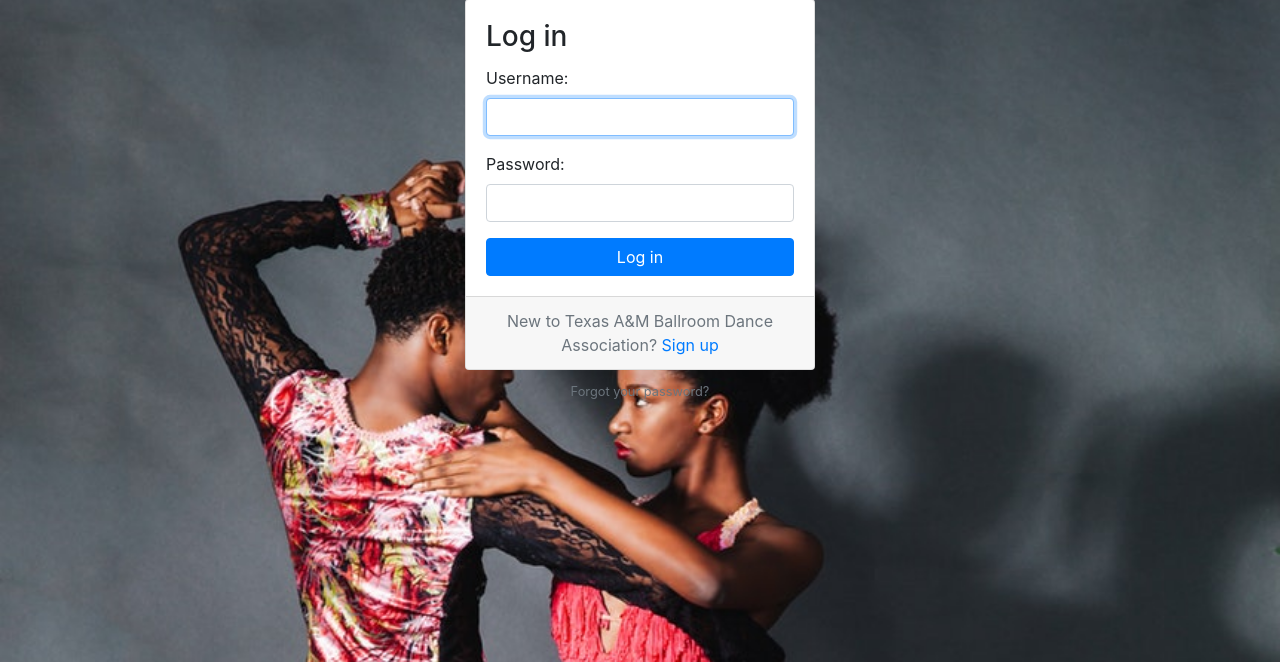
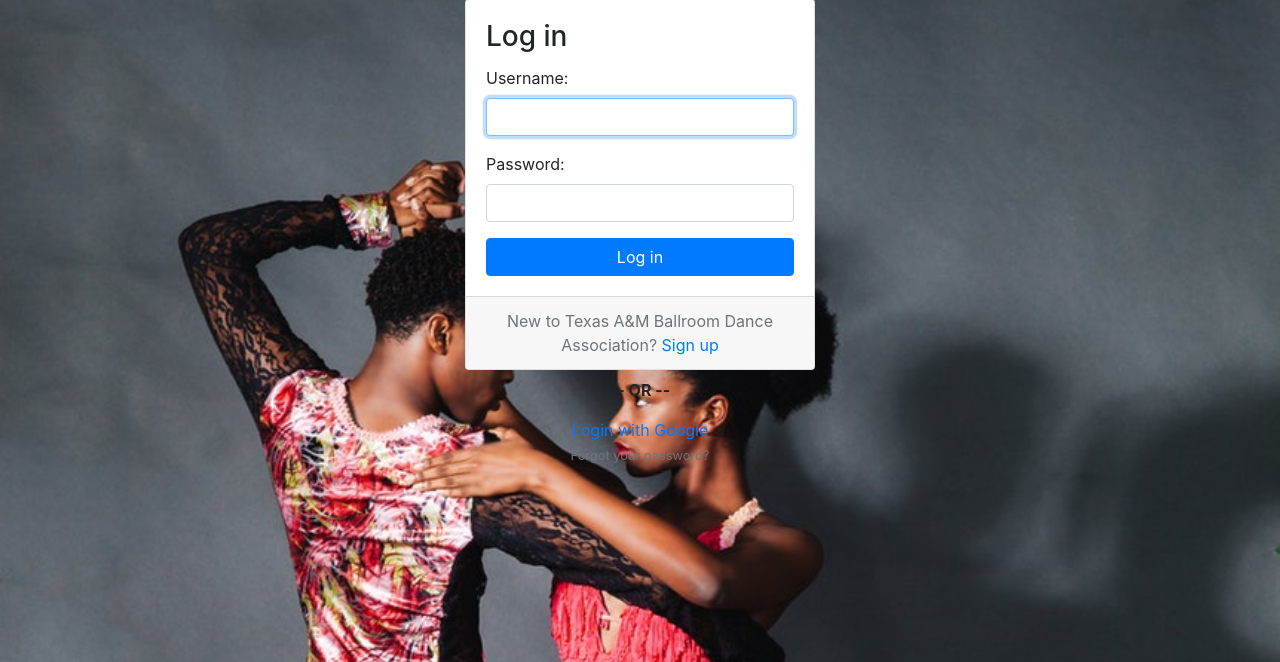
Before and after one commit to K20shores/TAMBDA, a Django app: page /login/ in a window 1280 px wide. Shown: the part 97-759 px from the top of the page. Run offline with Django 3.2, Linux system fonts and the light colour scheme; some libraries are stand-ins or nearby versions.

Commit message:
adding google sign-in support

```diff
--- a/accounts/templates/accounts/login.html
+++ b/accounts/templates/accounts/login.html
@@ -20,6 +20,8 @@
         </div>
       </div>
       <div class="text-center py-2">
+        <p><strong>-- OR --</strong></p>
+          <a href="{% url 'social:begin' 'google-oauth2' %}">Login with Google</a><br>
         <small>
           <a href="{% url 'password_reset' %}" class="text-muted">Forgot your password?</a>
         </small>
--- a/tambda/settings.py
+++ b/tambda/settings.py
@@ -149,3 +149,6 @@ AUTHENTICATION_BACKENDS = (
 # 'social_core.backends.facebook.FacebookOAuth2',  # for Facebook authentication
  'django.contrib.auth.backends.ModelBackend',
 )
+
+SOCIAL_AUTH_GOOGLE_OAUTH2_KEY = config('SOCIAL_AUTH_GOOGLE_OAUTH2_KEY')  #Paste CLient Key
+SOCIAL_AUTH_GOOGLE_OAUTH2_SECRET = config('SOCIAL_AUTH_GOOGLE_OAUTH2_SECRET') #Paste Secret Key
```
